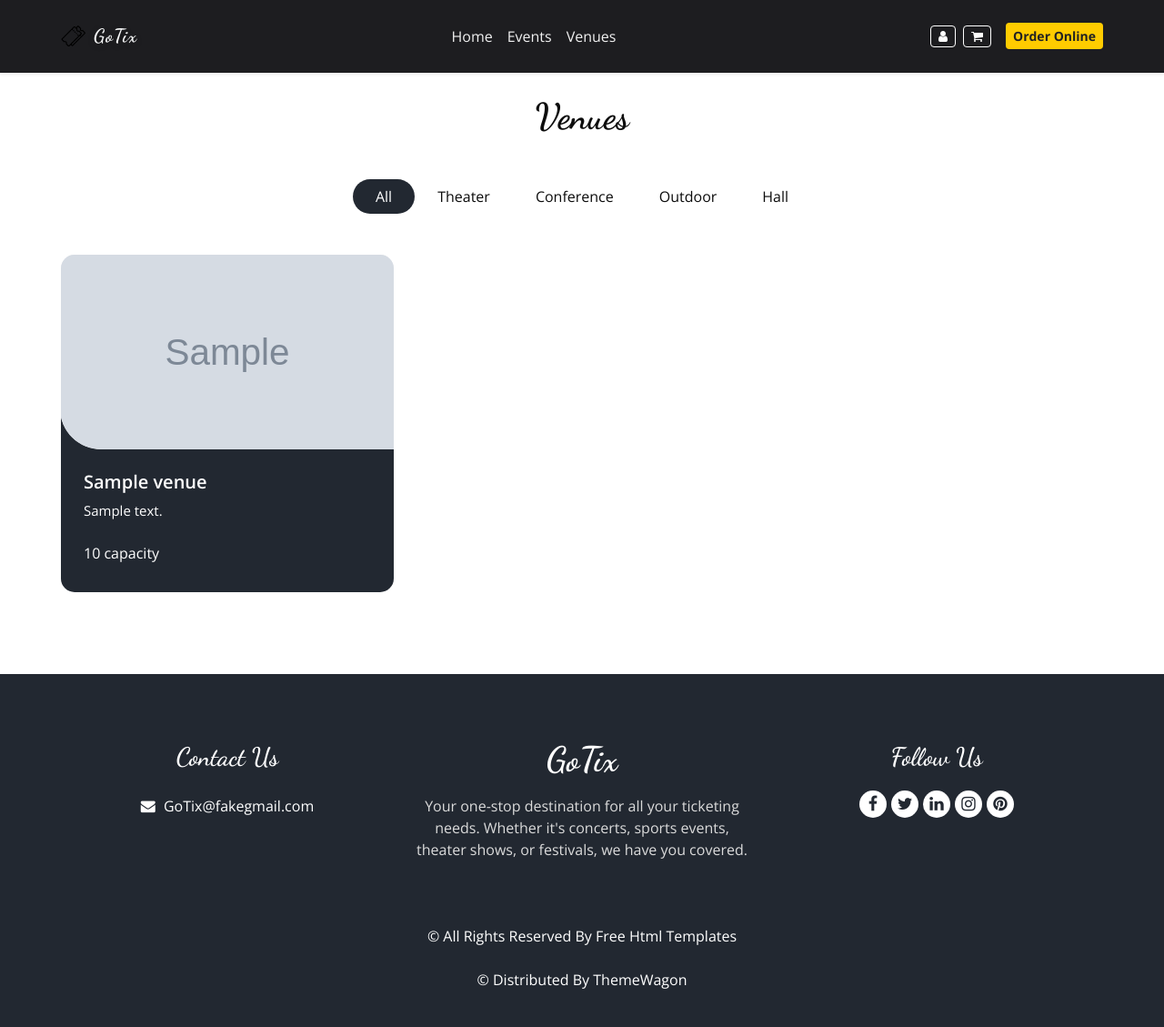
After one commit to ryantoh3112/ICT2216_Project, a Symfony app: template templates/venue/index.html.twig in a window 1280 px wide. The commit adds this page. Shown: the whole page at 91% size. Run offline with Twig, Linux system fonts and the light colour scheme; the template is opened without the code that fills it: most values are stand-ins (such as "Sample title", 1, 10 or a date in 2020); grey boxes marked "Sample" are stand-in pictures; some libraries are stand-ins or nearby versions.

Commit message:
the actual venue page and localhost db setup

```diff
--- a/compose.yaml
+++ b/compose.yaml
@@ -12,7 +12,7 @@ services:
     environment:
       APP_ENV: prod
       APP_DEBUG: 0
-      DATABASE_URL: mysql://${MYSQL_USER:-app}:${MYSQL_PASSWORD:-!ChangeMe!}@database:3306/${MYSQL_DATABASE:-app}?serverVersion=8.0&charset=utf8mb4
+      DATABASE_URL: mysql://${MYSQL_USER:-app}:${MYSQL_PASSWORD:-!ChangeMe!}@database:3306/${MYSQL_DATABASE:-app}?serverVersion=8.0.32&charset=utf8mb4
 
   nginx:
     build:
--- a/public/css/style.css
+++ b/public/css/style.css
@@ -618,6 +618,135 @@ a:focus {
   background-color: #e69c00;
 }
 
+.venue_section .filters_menu {
+  padding: 0;
+  display: -webkit-box;
+  display: -ms-flexbox;
+  display: flex;
+  -ms-flex-wrap: wrap;
+      flex-wrap: wrap;
+  -webkit-box-pack: center;
+      -ms-flex-pack: center;
+          justify-content: center;
+  list-style-type: none;
+  margin: 45px 0 20px 0;
+}
+
+.venue_section .filters_menu li {
+  padding: 7px 25px;
+  cursor: pointer;
+  border-radius: 25px;
+}
+
+.venue_section .filters_menu li.active {
+  background-color: #222831;
+  color: #ffffff;
+}
+
+.venue_section .box {
+  position: relative;
+  margin-top: 25px;
+  background-color: #ffffff;
+  border-radius: 10px;
+  color: #ffffff;
+  border-radius: 15px;
+  overflow: hidden;
+  background: linear-gradient(to bottom, #f1f2f3 25px, #222831 25px);
+}
+
+.venue_section .box .img-box {
+  background: #f1f2f3;
+  height: 215px;
+  border-radius: 0 0 0 45px;
+  margin: -1px;
+  padding: 0; /* remove padding */
+  overflow: hidden; /* crop overflow */
+}
+
+.venue_section .box .img-box img {
+  width: 100%;
+  height: 100%;
+  object-fit: cover;
+  border-radius: 0 0 0 45px; /* optional: match parent box */
+}
+
+.venue_section .box .detail-box {
+  padding: 25px;
+}
+
+.venue_section .box .detail-box h5 {
+  font-weight: 600;
+}
+
+.venue_section .box .detail-box p {
+  font-size: 15px;
+}
+
+.venue_section .box .detail-box h6 {
+  margin-top: 10px;
+}
+
+.venue_section .box .options {
+  display: -webkit-box;
+  display: -ms-flexbox;
+  display: flex;
+  -webkit-box-pack: justify;
+      -ms-flex-pack: justify;
+          justify-content: space-between;
+}
+
+.venue_section .box .options a {
+  width: 40px;
+  height: 40px;
+  border-radius: 100%;
+  background: #ffbe33;
+  display: -webkit-box;
+  display: -ms-flexbox;
+  display: flex;
+  -webkit-box-pack: center;
+      -ms-flex-pack: center;
+          justify-content: center;
+  -webkit-box-align: center;
+      -ms-flex-align: center;
+          align-items: center;
+}
+
+.venue_section .box .options a svg {
+  width: 18px;
+  height: auto;
+  fill: #ffffff;
+}
+
+.venue_section .box:hover .img-box img {
+  -webkit-transform: scale(1.1);
+          transform: scale(1.1);
+}
+
+.venue_section .btn-box {
+  display: -webkit-box;
+  display: -ms-flexbox;
+  display: flex;
+  -webkit-box-pack: center;
+      -ms-flex-pack: center;
+          justify-content: center;
+  margin-top: 45px;
+}
+
+.venue_section .btn-box a {
+  display: inline-block;
+  padding: 10px 55px;
+  background-color: #ffbe33;
+  color: #ffffff;
+  border-radius: 45px;
+  -webkit-transition: all 0.3s;
+  transition: all 0.3s;
+  border: none;
+}
+
+.venue_section .btn-box a:hover {
+  background-color: #e69c00;
+}
+
 .about_section {
   background: #222831;
   color: #ffffff;
--- a/templates/navbar.html.twig
+++ b/templates/navbar.html.twig
@@ -70,7 +70,7 @@
                             <a class="nav-link" href="/events">Events</a>
                         </li>
                         <li class="nav-item">
-                            <a class="nav-link" href="#">Venue</a>
+                            <a class="nav-link" href="/venues">Venues</a>
                         </li>
                     </ul>
                     <div class="navbar-extra d-flex align-items-center gap-2 ml-lg-3 mt-2 mt-lg-0">
--- /dev/null
+++ b/templates/venue/index.html.twig
@@ -0,0 +1,91 @@
+{# templates/venue/index.html.twig #}
+
+{% include 'navbar.html.twig' %}
+
+<body>
+    <!-- venues section -->
+    <section class="venue_section layout_padding-bottom">
+        <div class="container">
+            <br>
+            <div class="heading_container heading_center">
+                <h2>
+                    Venues
+                </h2>
+            </div>
+
+            {# Category filters - you can customize these based on venue types #}
+            <ul class="filters_menu">
+                <li class="active" data-filter="*">All</li>
+                <li data-filter=".theater">Theater</li>
+                <li data-filter=".conference">Conference</li>
+                <li data-filter=".outdoor">Outdoor</li>
+                <li data-filter=".hall">Hall</li>
+            </ul>
+
+            <div class="filters-content">
+                <div class="row grid">
+                    {% if venues is empty %}
+                        <div class="col-12 text-center">
+                            <p>No venues available at the moment.</p>
+                        </div>
+                    {% else %}
+                        {% for venue in venues %}
+                            <div class="col-sm-6 col-lg-4 all
+                                {# Add venue type classes based on your categorization logic #}
+                                {% if venue.capacity > 1000 %}conference{% endif %}
+                                {% if venue.capacity < 500 %}theater{% endif %}
+                            ">
+                                <div class="box">
+                                    <div>
+                                        <div class="img-box">
+                                            {% if venue.venueImage %}
+                                                <img src="{{ asset(venue.venueImage) }}" alt="{{ venue.name }}">
+                                            {% else %}
+                                                <img src="{{ asset('images/venue-placeholder.png') }}" alt="{{ venue.name }}">
+                                            {% endif %}
+                                        </div>
+                                        <div class="detail-box">
+                                            <h5>
+                                                {{ venue.name }}
+                                            </h5>
+                                            <p>
+                                                {{ venue.address }}
+                                                {# {% if venue.description %}
+                                                    {{ venue.description|slice(0, 100) }}{% if venue.description|length > 100 %}...{% endif %}
+                                                {% else %}
+                                                    {{ venue.address ? venue.address : 'Premium venue location perfect for your events' }}
+                                                {% endif %} #}
+                                            </p>
+                                            <div class="options">
+                                                <h6>
+                                                    {% if venue.capacity %}
+                                                        {{ venue.capacity|number_format }} capacity
+                                                    {% else %}
+                                                        Contact for details
+                                                    {% endif %}
+                                                </h6>
+                                                {# <a href="{{ path('app_venue_show', {'id': venue.id}) }}" class="btn btn-primary btn-sm">
+                                                    View Details
+                                                </a> #}
+                                            </div>
+                                        </div>
+                                    </div>
+                                </div>
+                            </div>
+                        {% endfor %}
+                    {% endif %}
+                </div>
+            </div>
+
+            {# <div class="btn-box">
+                <a href="{{ path('app_venue_index') }}">
+                    View More
+                </a>
+            </div> #}
+        </div>
+    </section>
+</body>
+
+<footer>
+    {% include 'footer.html.twig' %}
+</footer>
```
Also changed, not shown: migrations/Version20250605145128.php (added, +41 -0 lines), src/Controller/VenueController.php (added, +37 -0 lines), src/Entity/Event.php (+15 -0 lines), src/Entity/Venue.php (+31 -0 lines), public/images/venues/capitol_theatre.jpeg (added), public/images/venues/esplanade_concert_hall.jpg (added), public/images/venues/gateway_theatre.jpg (added), public/images/venues/national_stadium.jpg (added), public/images/venues/sands_grand_ballroom.jpg (added), public/images/venues/singapore_indoor_stadium.jpg (added), public/images/venues/the_star_theatre.jpg (added), public/images/venues/victoria_concert_hall.jpg (added), public/images/venues/victoria_theatre.jpg (added), 1 other file.
